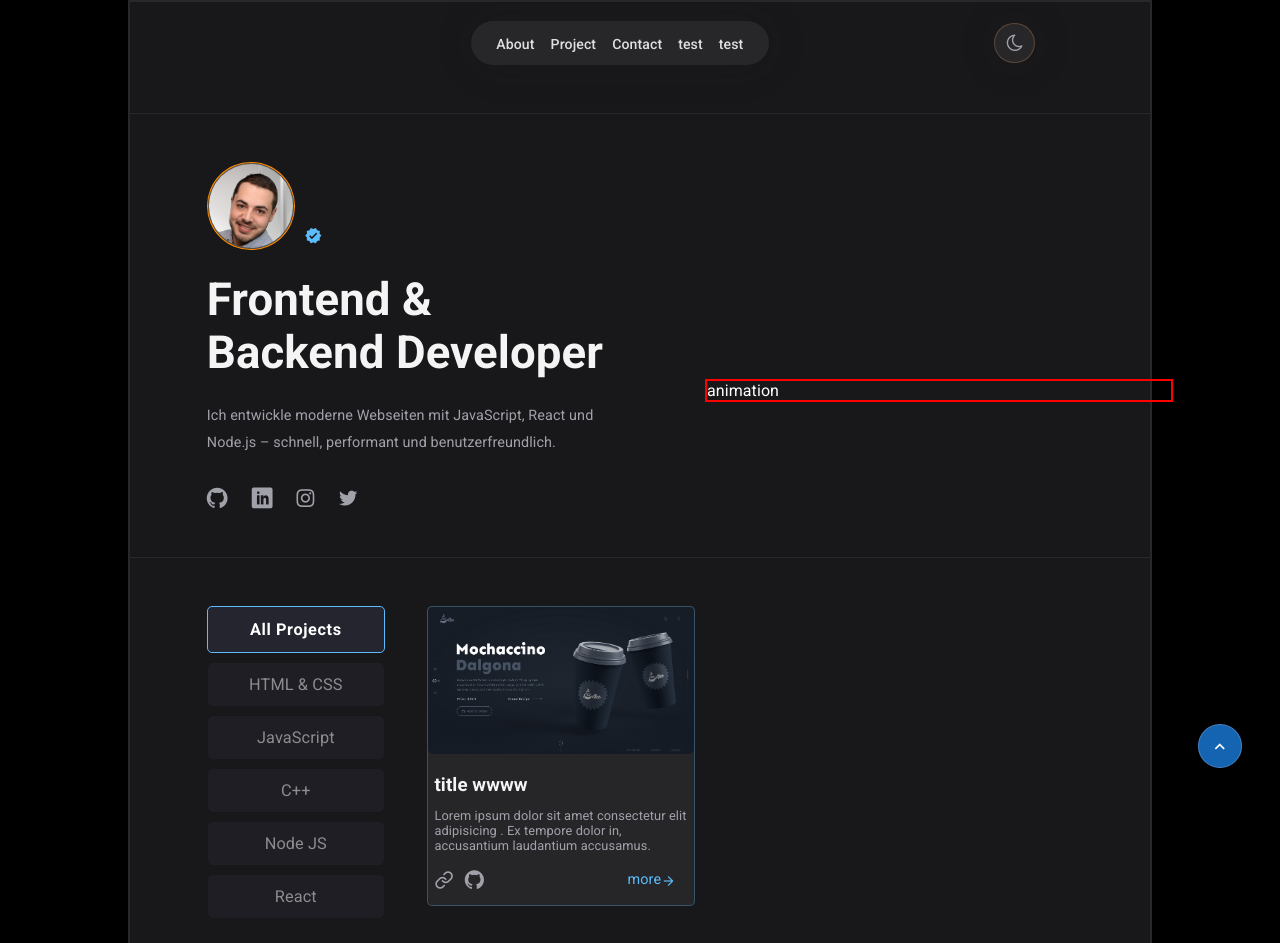
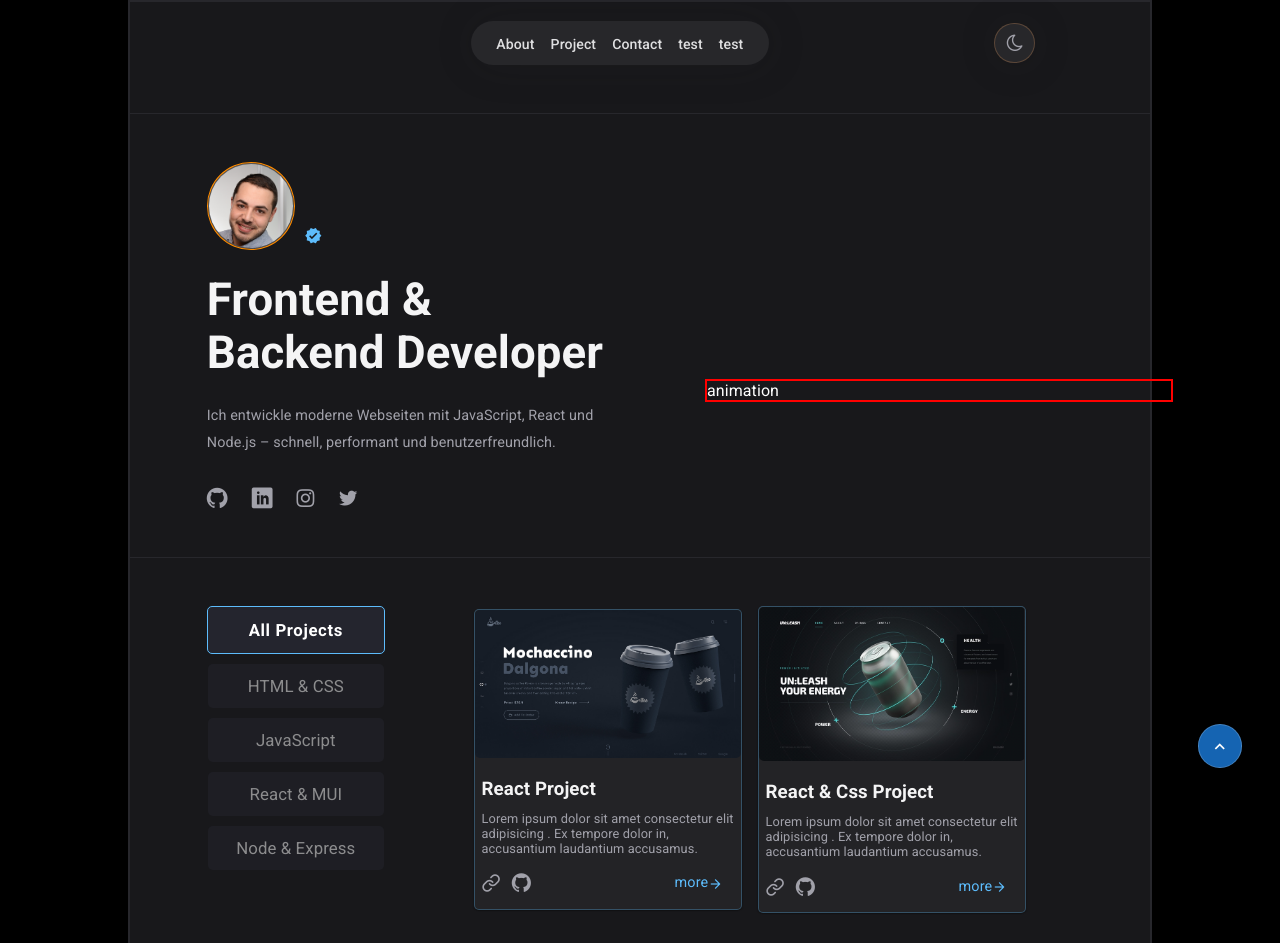
Before and after one commit to IbrahimKewan/react_portfolio, a React (Vite) app: page / in a window 1280 px wide. Shown: the top 943 px of the page. Built offline with nearby package versions, Linux system fonts and the light colour scheme.

Commit message:
feat: enhance Main component with project filtering and animation effects

```diff
--- a/src/components/3-main/main.css
+++ b/src/components/3-main/main.css
@@ -1,10 +1,9 @@
 /* ========================
     table of contents
 ===========================
-    1. Left Section ==> Buttons
-    2. Right Section ==> Card
-    3. Responsive Design (media query)
-*/
+1. Left Section ==> Buttons
+2. Right Section ==> Card
+3- Responsive Design (media query)*/
 
 main.flex {
     gap: 2.64rem;
@@ -24,7 +23,7 @@ main section.left-section.flex button {
     width: 11rem;
     padding: 0.75rem 0;
     text-align: center;
-    font-size: 1.02rem;
+    font-size: 1.05rem;
     text-transform: capitalize;
     opacity: 0.5;
     border-radius: 5px;
@@ -35,38 +34,56 @@ main section.left-section.flex button:hover {
     opacity: 1;
 }
 
-main section.left-section.flex button.activ {
+main section.left-section.flex button.active {
     opacity: 1;
     font-weight: bold;
     letter-spacing: 0.6px;
     padding: 0.8rem 0;
     border: 1px solid var(--blue);
 }
+
+.light main section.left-section.flex button.active {
+    border: 1px solid #000;
+}
+
 /* ===============================
     2. Right Section ==> Card
 ================================== */
+
 main section.right-section.flex {
-    /* flex-grow: 1; */
+    flex-grow: 1;
     justify-content: center;
     flex-wrap: wrap;
+
     column-gap: 16px;
     row-gap: 2rem;
 }
+
 .card {
+    box-shadow: -1px 1px 1px rgba(0, 0, 0, 0.16),
+        1px 1px 1px rgba(0, 0, 0, 0.15);
     border: 1px solid rgba(93, 188, 252, 0.3);
+    border-radius: 5px;
     transition: 0.3s;
-    border-radius: 5px;
     background-image: linear-gradient(
-        rgba(255, 255, 255, 0.062),
-        rgba(255, 255, 255, 0.062)
+        rgba(255, 255, 255, 0.05),
+        rgba(255, 255, 255, 0.05)
     );
 }
+
+.light .card,
+.light .card:hover {
+    border: none;
+}
+
 .card:hover {
     border: 1px solid var(--blue);
+    /* background-color: rgba(246, 246, 246); */
     rotate: 1deg;
     scale: 1.01;
     cursor: pointer;
 }
+
 .card img {
     border-radius: 5px;
 }
@@ -74,9 +91,12 @@ main section.right-section.flex {
 .card .box {
     padding: 1rem 0.4rem;
 }
+
 .card .box .title {
     color: var(--title);
+    text-transform: capitalize;
 }
+
 .card .box .sub-title {
     color: var(--subtitle);
     font-size: 0.8rem;
@@ -84,18 +104,20 @@ main section.right-section.flex {
     margin-bottom: 1.1rem;
 }
 
-.card .box .icons.flex {
+.card .box .icons {
     justify-content: space-between;
 }
-.card .icon-link,
-.card .icon-github {
+
+.card .icon-github,
+.card .icon-link {
     font-size: 1.2rem;
     color: var(--subtitle);
 }
-.card .icon-link:hover,
-.card .icon-github:hover {
-    color: var(--iconhover);
+
+.card .icon-github:hover,
+.card .icon-link:hover {
     font-size: 1.25rem;
+    color: var(--icon-hover);
     cursor: pointer;
 }
 
@@ -105,21 +127,24 @@ main section.right-section.flex {
     margin-right: 12px;
 }
 
-/* ===============================
-    3. Responsive Design (media query)
-================================== */
+/* =====================================
+    3- Responsive Design (media query)
+======================================== */
+
 @media (max-width: 600px) {
     main.flex {
         flex-direction: column;
         gap: 2.64rem;
         align-items: center;
     }
+
     main section.left-section.flex {
         flex-direction: row;
         flex-wrap: wrap;
         justify-content: center;
         gap: 10px;
     }
+
     main section.left-section.flex button {
         width: 7rem;
         padding: 0.8rem 0;
--- a/src/components/3-main/main.jsx
+++ b/src/components/3-main/main.jsx
@@ -1,32 +1,96 @@
+import { useState } from "react";
 import "./main.css";
+import { myProjects } from "./myProjects";
+import { AnimatePresence, motion } from "framer-motion";
 
 const Main = () => {
+    const [currentActive, setcurrentActive] = useState("all");
+    const [arr, setArr] = useState(myProjects);
+
+    const handleClick = (buttonCategory) => {
+        setcurrentActive(buttonCategory);
+
+        const newArr = myProjects.filter((item) => {
+            const ZZZ = item.category.find((myItem) => {
+                return myItem === buttonCategory;
+            });
+
+            return ZZZ === buttonCategory;
+        });
+
+        setArr(newArr);
+    };
+
     return (
         <main className="flex">
-            <section className="left-section flex  ">
-                <button className="activ">all projects</button>
-                <button>HTML & CSS</button>
-                <button>JavaScript</button>
-                <button>C++</button>
-                <button>Node JS</button>
-                <button>React</button>
+            <section className="flex  left-section">
+                <button
+                    onClick={() => {
+                        setcurrentActive("all");
+                        setArr(myProjects);
+                    }}
+                    className={currentActive === "all" ? "active" : null}>
+                    all projects
+                </button>
+
+                <button
+                    onClick={() => {
+                        handleClick("css");
+                    }}
+                    className={currentActive === "css" ? "active" : null}>
+                    HTML & CSS
+                </button>
+
+                <button
+                    onClick={() => {
+                        handleClick("js");
+                    }}
+                    className={currentActive === "js" ? "active" : null}>
+                    JavaScript
+                </button>
+                <button
+                    onClick={() => {
+                        handleClick("react");
+                    }}
+                    className={currentActive === "react" ? "active" : null}>
+                    React & MUI
+                </button>
+                <button
+                    onClick={() => {
+                        handleClick("node");
+                    }}
+                    className={currentActive === "node" ? "active" : null}>
+                    Node & Express
+                </button>
             </section>
-            <section className="  flex right-section">
-                {["aa"].map((item) => {
+
+            <section className=" flex right-section">
+                <AnimatePresence>
+                    {arr.map((item) => {
                         return (
-                        <article key={item} className="card">
-                            <img
-                                width={266}
-                                src="../../../public/img/1.jpg"
-                                alt=""
-                            />
+                            <motion.article
+                                layout
+                                initial={{ transform: "scale(0.4)" }}
+                                animate={{ transform: "scale(1)" }}
+                                transition={{
+                                    type: "spring",
+                                    damping: 8,
+                                    stiffness: 50,
+                                }}
+                                key={item.imgPath}
+                                className="  card">
+                                <img width={266} src={item.imgPath} alt="" />
+
                                 <div style={{ width: "266px" }} className="box">
-                                <h1 className="title">title wwww</h1>
+                                    <h1 className="title">
+                                        {item.projectTitle}
+                                    </h1>
                                     <p className="sub-title">
-                                    Lorem ipsum dolor sit amet consectetur elit
-                                    adipisicing . Ex tempore dolor in,
+                                        Lorem ipsum dolor sit amet consectetur
+                                        elit adipisicing . Ex tempore dolor in,
                                         accusantium laudantium accusamus.
                                     </p>
+
                                     <div className="flex icons">
                                         <div
                                             style={{ gap: "11px" }}
@@ -34,7 +98,8 @@ const Main = () => {
                                             <div className="icon-link"></div>
                                             <div className="icon-github"></div>
                                         </div>
-                                    <a href="ssssssss" className="link flex">
+
+                                        <a className="link flex" href="">
                                             more
                                             <span
                                                 style={{ alignSelf: "end" }}
@@ -42,9 +107,10 @@ const Main = () => {
                                         </a>
                                     </div>
                                 </div>
-                        </article>
+                            </motion.article>
                         );
                     })}
+                </AnimatePresence>
             </section>
         </main>
     );
```
Lines whose indentation alone changed are shown as unchanged.
